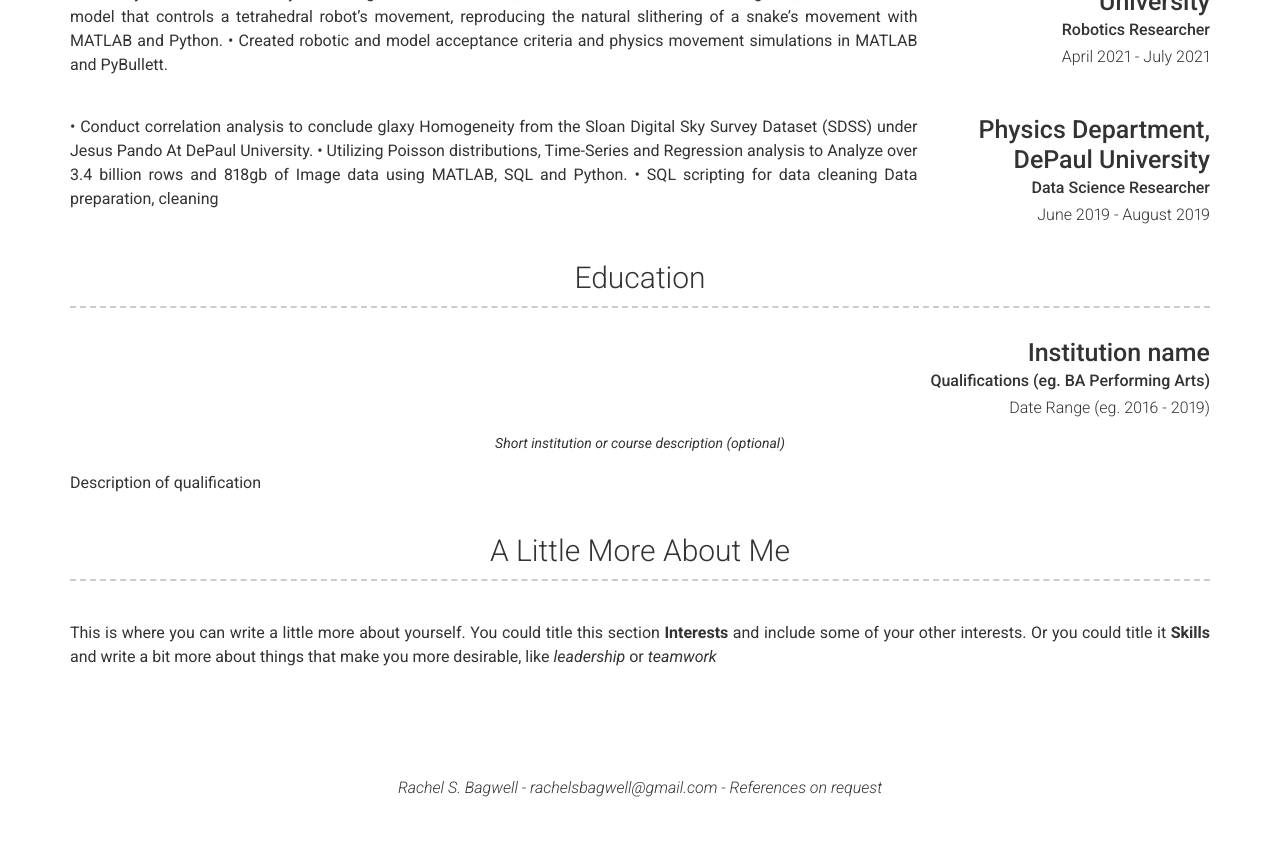
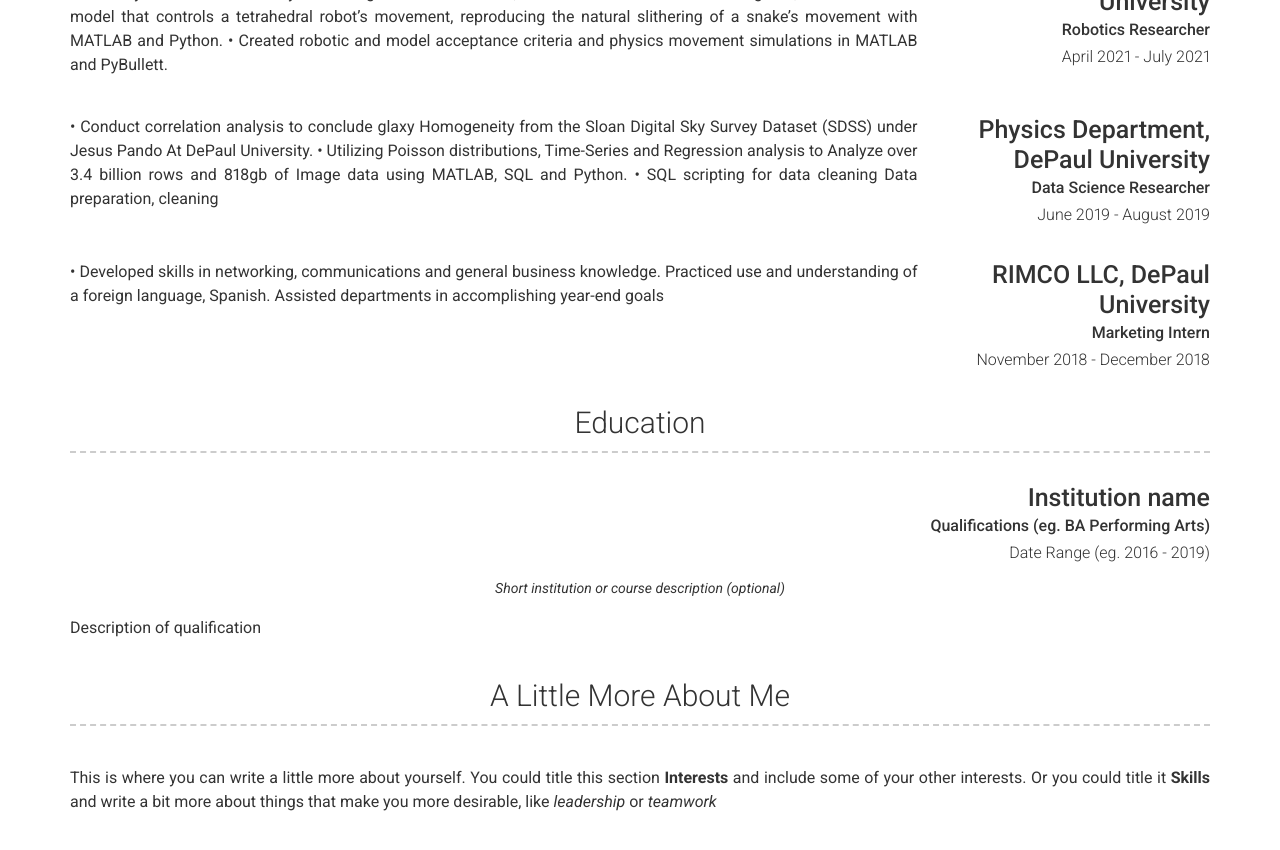
Before and after one commit to rachelsierra/rsbResume, a Jekyll site: the page built from index.md, in a window 1280 px wide and 900 px high, scrolled down 673 px. Shown: the top 850 px of the window. Built offline with Jekyll 4.4.1, drawn with Linux system fonts in a browser that asks for light colours; nearby versions of some CDN libraries; before the commit the page ends 1481 px from its top, so only the background shows below that.

Commit message:
Update _config.yml

```diff
--- a/_config.yml
+++ b/_config.yml
@@ -103,6 +103,17 @@ content:
           •	Conduct correlation analysis to conclude glaxy Homogeneity from the Sloan Digital Sky Survey Dataset (SDSS) under Jesus Pando At DePaul University.
           •	Utilizing  Poisson distributions,  Time-Series and Regression analysis to Analyze over 3.4 billion rows and 818gb of Image data using MATLAB, SQL and Python.
           •	SQL scripting for data cleaning Data preparation, cleaning
+
+      - layout: right
+        title: RIMCO LLC, DePaul University
+        sub_title: Marketing Intern
+        caption: November 2018 - December 2018
+        #link: Link to company (optional)
+        #quote: >
+        #  Short description of the company (optional)
+        description: | # this will include new lines to allow paragraphs
+         •	Developed skills in networking, communications and general business knowledge. Practiced use and understanding of a foreign language, Spanish. Assisted departments in accomplishing year-end goals
+
   - title: Education
     layout: list
     content:
```
